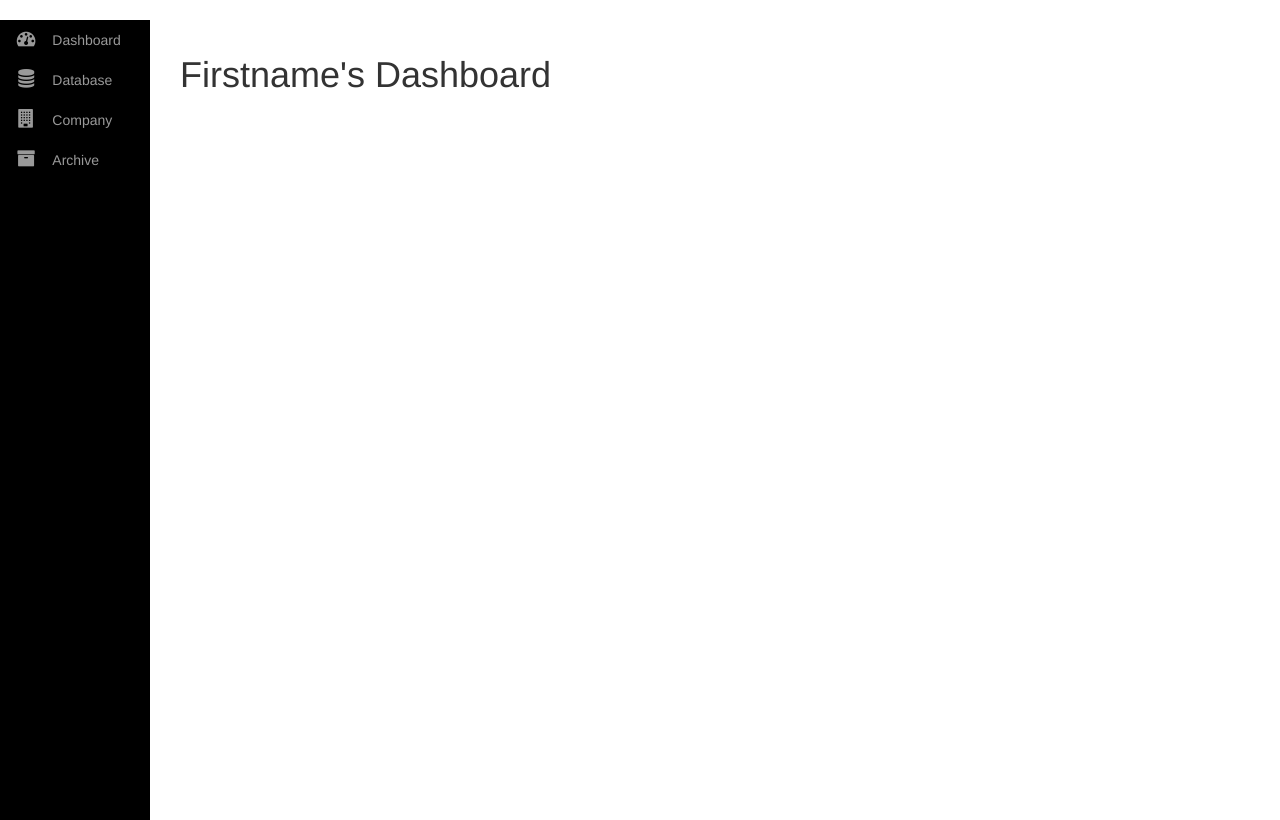
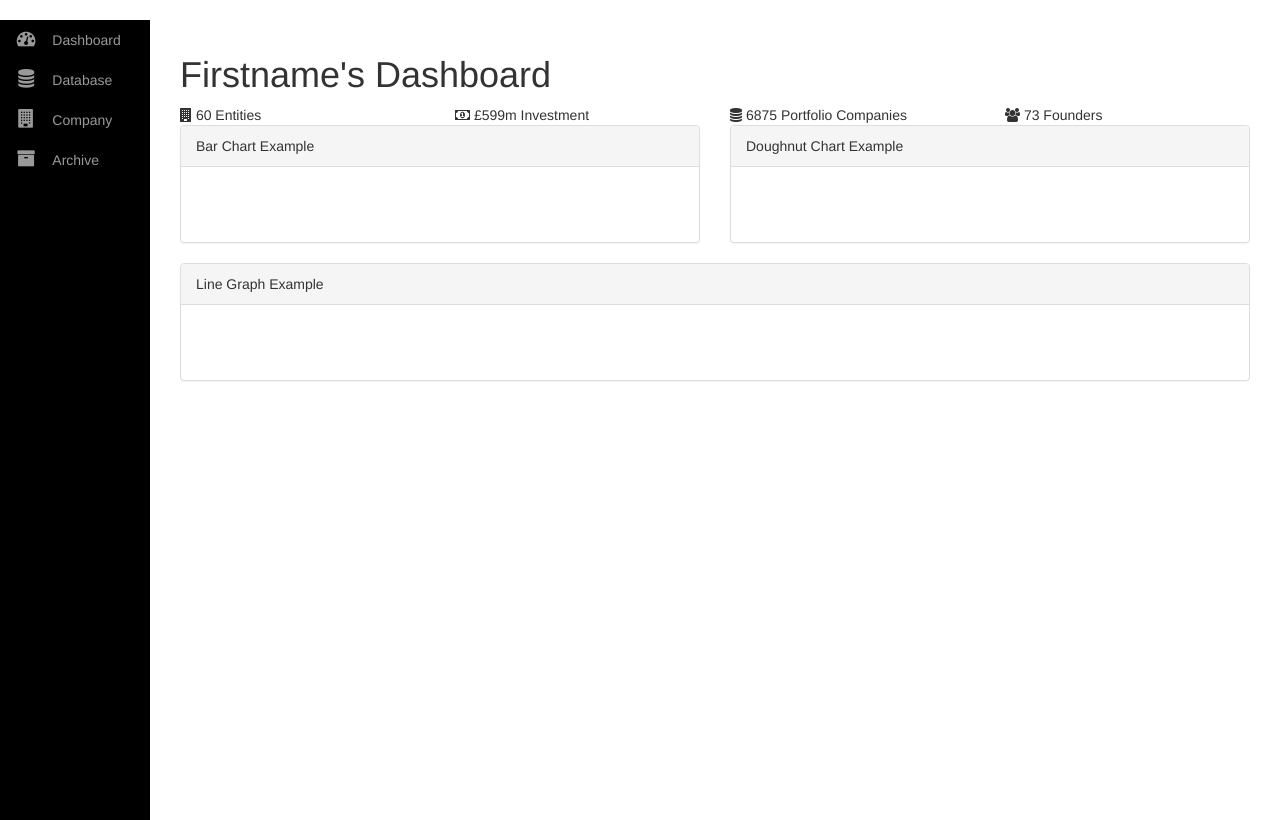
Before and after one commit to armallah/SEG-venture-capital-portfolio, a Django app: page /dashboard/ in a window 1280 px wide. Shown: the part 86-906 px from the top of the page. Run offline with Django 4.2, Linux system fonts and the light colour scheme; some libraries are stand-ins or nearby versions.

Commit message:
Update dashboard.html

```diff
--- a/manager/templates/dashboard.html
+++ b/manager/templates/dashboard.html
@@ -2,10 +2,71 @@
 {% load static %}
 
 {% block title %}
-<title> {{ request.user.full_name }}'s Dashboard</title>
+{# <title> {{ request.user.full_name }}'s Dashboard</title> #}
+<title>Firstname's Dashboard</title>
 {% endblock %}
 
 {% block contents %}
-{# <h1>{{ request.user.full_name}}'s Dashboard</h1> #}
-<h1>Firstname's Dashboard</h1>
+<h1 class="mt-4">Firstname's Dashboard</h1>
+
+<div class="row gx-5">
+  {# <h1>{{ request.user.full_name}}'s Dashboard</h1> #}
+    <div class="col-xl-3 col-lg-3 col-md-6 col-sm-6">
+      <div class="card-counter">
+        <i class="fa fa-building"></i>
+        <span class="count-numbers">60</span>
+        <span class="count-name">Entities</span>
+      </div>
+    </div>
+
+    <div class="col-xl-3 col-lg-3 col-md-6 col-sm-6">
+      <div class="card-counter">
+        <i class="fa fa-money"></i>
+        <span class="count-numbers">£599m</span>
+        <span class="count-name">Investment</span>
+      </div>
+    </div>
+
+    <div class="col-xl-3 col-lg-3 col-md-6 col-sm-6">
+      <div class="card-counter">
+        <i class="fa fa-database"></i>
+        <span class="count-numbers">6875</span>
+        <span class="count-name">Portfolio Companies</span>
+      </div>
+    </div>
+
+    <div class="col-xl-3 col-lg-3 col-md-6 col-sm-6">
+      <div class="card-counter">
+        <i class="fa fa-users"></i>
+        <span class="count-numbers">73</span>
+        <span class="count-name">Founders</span>
+      </div>
+  </div>
+</div>
+
+<div class="row gx-5">
+  <div class="col-lg-6">
+    <div class="panel panel-default">
+      <div class="panel-heading"><i class="fas fa-chart-bar me-1"></i><span> Bar Chart Example </span></div>
+      <div class="panel-body"><canvas id="myBarChart" width="100%" height="40"></canvas></div>
+    </div>
+  </div>
+  <div class="col-lg-6">
+    <div class="panel panel-default">
+      <div class="panel-heading"><i class="fas fa-chart-bar me-1"></i><span> Doughnut Chart Example </span></div>
+      <div class="panel-body"><canvas id="MyDoughnutChart" width="100%" height="40"></canvas></div>
+    </div>
+  </div>
+</div>
+
+<div class="row gx-5">
+  <div class="col-lg-12">
+    <div class="panel panel-default">
+      <div class="panel-heading"><i class="fas fa-chart-bar me-1"></i><span> Line Graph Example </span></div>
+      <div class="panel-body"><canvas id="myLineGraph" width="100%" height="40"></canvas></div>
+    </div>
+  </div>
+</div>
+
+
 {% endblock %}
```
